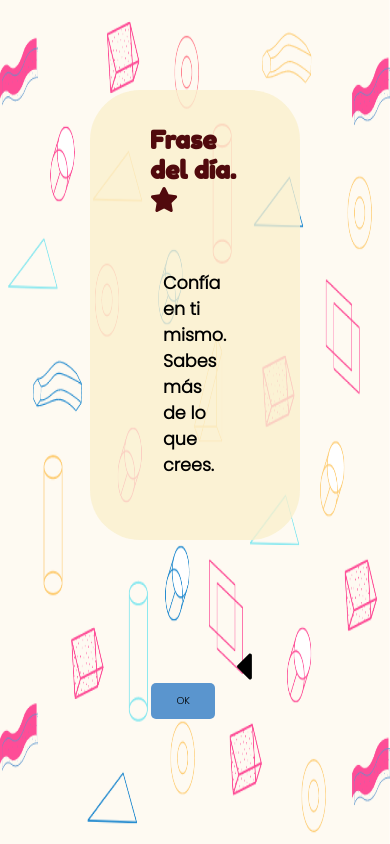
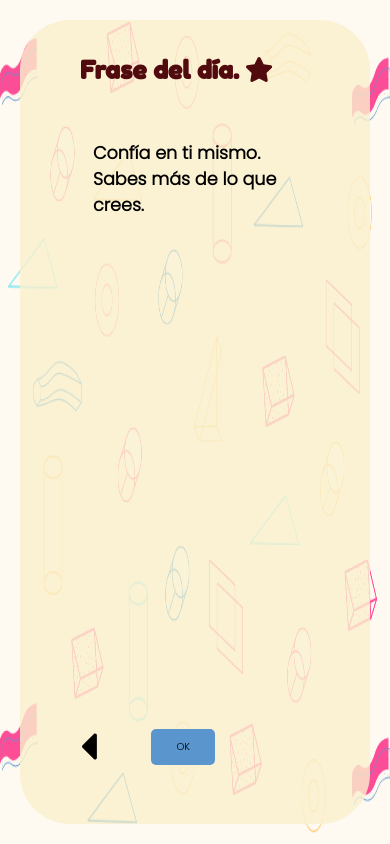
Before and after one commit to Sofiagz21/KOMUYA, a React (Create React App) app: page /Frase1 in a window 390 px wide. Built offline with nearby package versions, Linux system fonts and the light colour scheme; a web font is replaced by a local one.

Commit message:
Cambios en el responsive -Andrea

```diff
--- a/src/components/Frases/stylesFrases.css
+++ b/src/components/Frases/stylesFrases.css
@@ -80,20 +80,16 @@ background-color: #5A95CE;
     }
 
     .boxText{
-        display: flex;
         font-family: 'Poppins', sans-serif;
         font-size: 15px;
-        margin:35px 58px;
     }
 
     .cardFrase{
-        display:flex;
-        flex-direction: column;
+        margin: 20px;
+        width: auto;
         background: rgba(250, 240, 206, 0.8);
-        margin: 90px;
         border-radius: 50px;
-        height: 450px;
-        padding: 15px;
+        height: auto;
 
     }
 
@@ -107,6 +103,7 @@ background-color: #5A95CE;
     }
 
     .ok{
+        bottom: 54px;
         font-size: 10px;
         margin-top: 62px;
         }
@@ -116,7 +113,7 @@ background-color: #5A95CE;
             font-size: 45px;
             position: absolute;
             color: black;
-            bottom: 25px;
-            margin: 130px;
+            bottom: 30px;
+            margin: 45px;
          }
 }
```
